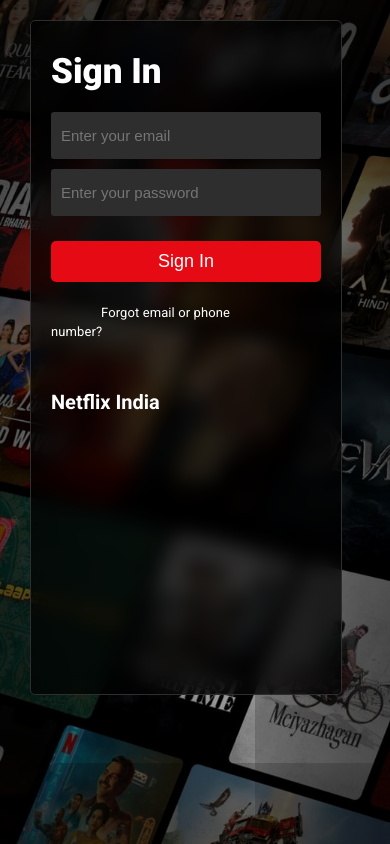
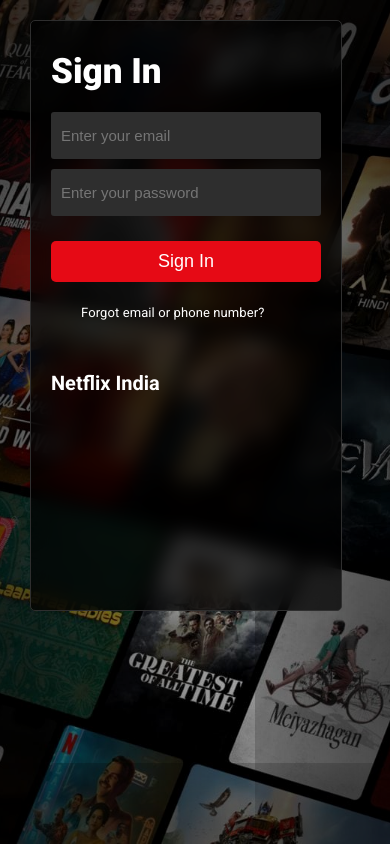
Before and after one commit to Dhanushmathan/Netflix-clone, a plain HTML site: page login.html in a window 390 px wide. Drawn offline with Linux system fonts and the light colour scheme.

Commit message:
fix: style changes

```diff
--- a/src/css/style.css
+++ b/src/css/style.css
@@ -472,11 +472,11 @@ footer .copyright a:hover {
     .sign-container{
         margin: 20px 30px;
         width: 80%;
-        height: 80%;
+        height: 70%;
         padding: 30px 20px;
     }
     .sign-container>form>a{
         font-size: 13px;
-        margin: 0 50px;
+        margin: 0 30px;
     }
 }
```
